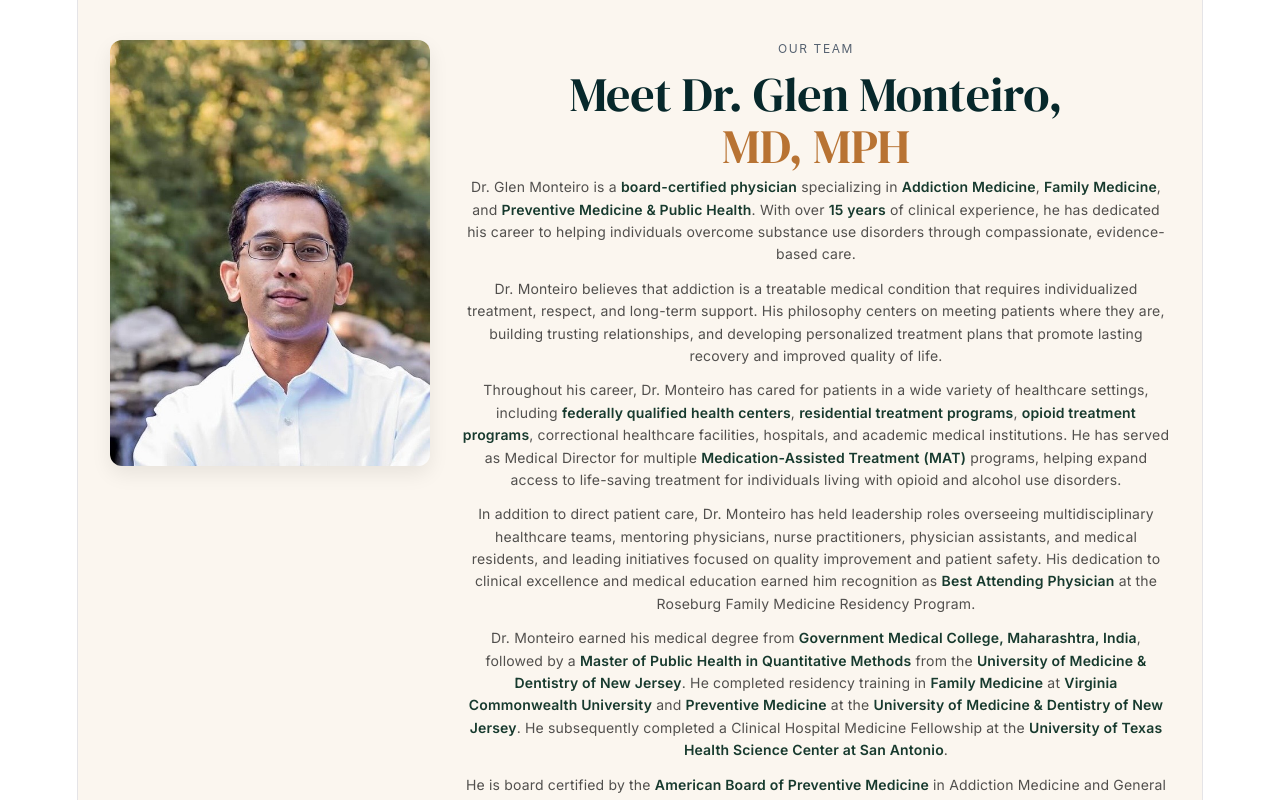
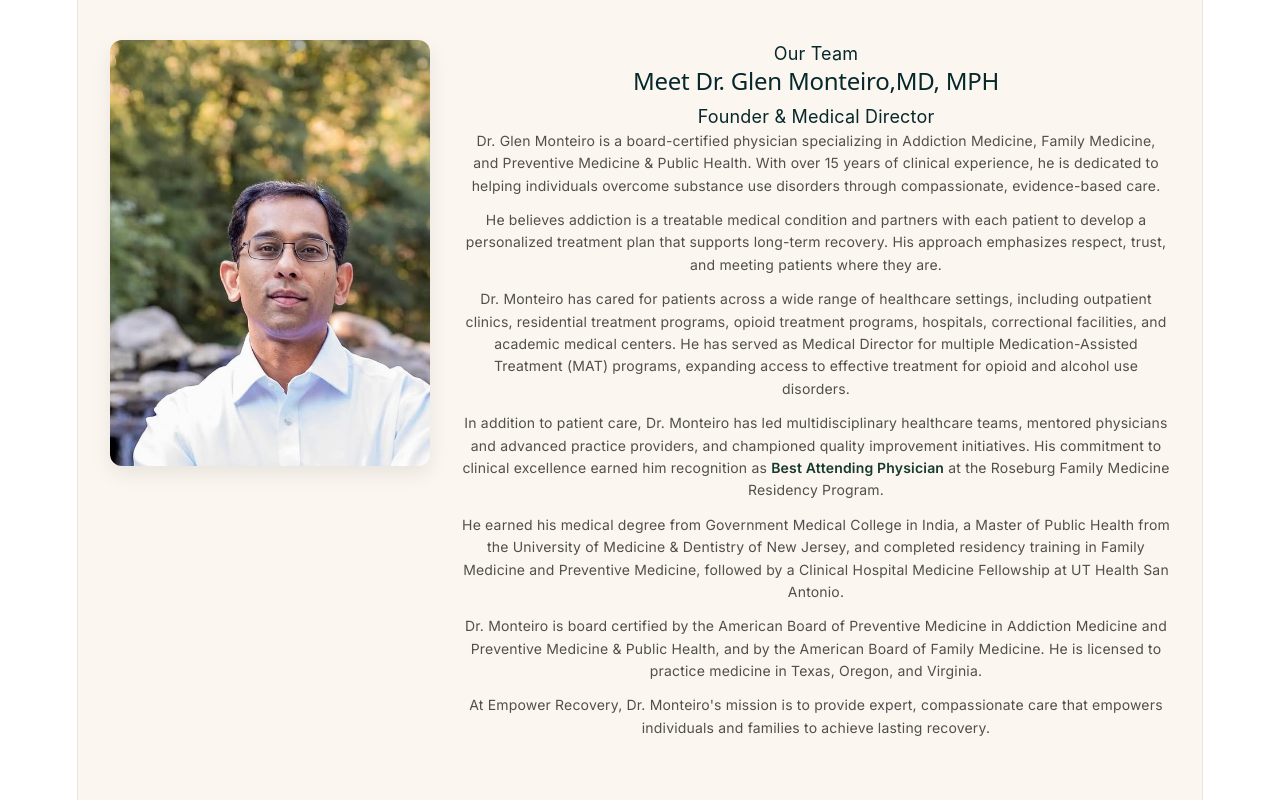
Before and after one commit to donnafaife/empower-recovery, a React (Vite) app: page / in a window 1280 px wide. Shown: the part 2680-3480 px from the top of the page. Built offline with nearby package versions, Linux system fonts and the light colour scheme.

Commit message:
Make changes

```diff
--- a/src/App.jsx
+++ b/src/App.jsx
@@ -163,30 +163,29 @@ function App() {
         <section id="team" className="team-section">
           <div className="container team-inner">
             <div className="team-photo" aria-hidden>
-              <img src={glenPhoto} alt="Dr. Glen Monteiro" />
+              <img className="aspect-[3/4] rounded-2xl object-cover object-top max-w-md" src={glenPhoto} alt="Dr. Glen Monteiro" />
             </div>
 
             <div className="team-bio">
-              <p className="team-eyebrow">Our Team</p>
-              <h2 className="team-name">Meet Dr. Glen Monteiro,<br /><span className="team-credentials">MD, MPH</span></h2>
+              <p className="team-label">Our Team</p>
+              <h2 className="team-heading">
+                <span className="team-heading-line">Meet Dr. Glen Monteiro,</span>
+                <span className="team-heading-line team-heading-accent">MD, MPH</span>
+              </h2>
+              <p className="team-subtitle">Founder &amp; Medical Director</p>
+              <p className="team-text">Dr. Glen Monteiro is a board-certified physician specializing in Addiction Medicine, Family Medicine, and Preventive Medicine &amp; Public Health. With over 15 years of clinical experience, he is dedicated to helping individuals overcome substance use disorders through compassionate, evidence-based care.</p>
 
+              <p className="team-text">He believes addiction is a treatable medical condition and partners with each patient to develop a personalized treatment plan that supports long-term recovery. His approach emphasizes respect, trust, and meeting patients where they are.</p>
 
+              <p className="team-text">Dr. Monteiro has cared for patients across a wide range of healthcare settings, including outpatient clinics, residential treatment programs, opioid treatment programs, hospitals, correctional facilities, and academic medical centers. He has served as Medical Director for multiple Medication-Assisted Treatment (MAT) programs, expanding access to effective treatment for opioid and alcohol use disorders.</p>
 
-              <p className="team-text">Dr. Glen Monteiro is a <strong>board-certified physician</strong> specializing in <strong>Addiction Medicine</strong>, <strong>Family Medicine</strong>, and <strong>Preventive Medicine &amp; Public Health</strong>. With over <strong>15 years</strong> of clinical experience, he has dedicated his career to helping individuals overcome substance use disorders through compassionate, evidence-based care.</p>
+              <p className="team-text">In addition to patient care, Dr. Monteiro has led multidisciplinary healthcare teams, mentored physicians and advanced practice providers, and championed quality improvement initiatives. His commitment to clinical excellence earned him recognition as <strong>Best Attending Physician</strong> at the Roseburg Family Medicine Residency Program.</p>
 
-              <p className="team-text">Dr. Monteiro believes that addiction is a treatable medical condition that requires individualized treatment, respect, and long-term support. His philosophy centers on meeting patients where they are, building trusting relationships, and developing personalized treatment plans that promote lasting recovery and improved quality of life.</p>
+              <p className="team-text">He earned his medical degree from Government Medical College in India, a Master of Public Health from the University of Medicine &amp; Dentistry of New Jersey, and completed residency training in Family Medicine and Preventive Medicine, followed by a Clinical Hospital Medicine Fellowship at UT Health San Antonio.</p>
 
-              <p className="team-text">Throughout his career, Dr. Monteiro has cared for patients in a wide variety of healthcare settings, including <strong>federally qualified health centers</strong>, <strong>residential treatment programs</strong>, <strong>opioid treatment programs</strong>, correctional healthcare facilities, hospitals, and academic medical institutions. He has served as Medical Director for multiple <strong>Medication-Assisted Treatment (MAT)</strong> programs, helping expand access to life-saving treatment for individuals living with opioid and alcohol use disorders.</p>
+              <p className="team-text">Dr. Monteiro is board certified by the American Board of Preventive Medicine in Addiction Medicine and Preventive Medicine &amp; Public Health, and by the American Board of Family Medicine. He is licensed to practice medicine in Texas, Oregon, and Virginia.</p>
 
-              <p className="team-text">In addition to direct patient care, Dr. Monteiro has held leadership roles overseeing multidisciplinary healthcare teams, mentoring physicians, nurse practitioners, physician assistants, and medical residents, and leading initiatives focused on quality improvement and patient safety. His dedication to clinical excellence and medical education earned him recognition as <strong>Best Attending Physician</strong> at the Roseburg Family Medicine Residency Program.</p>
-
-              <p className="team-text">Dr. Monteiro earned his medical degree from <strong>Government Medical College, Maharashtra, India</strong>, followed by a <strong>Master of Public Health in Quantitative Methods</strong> from the <strong>University of Medicine &amp; Dentistry of New Jersey</strong>. He completed residency training in <strong>Family Medicine</strong> at <strong>Virginia Commonwealth University</strong> and <strong>Preventive Medicine</strong> at the <strong>University of Medicine &amp; Dentistry of New Jersey</strong>. He subsequently completed a Clinical Hospital Medicine Fellowship at the <strong>University of Texas Health Science Center at San Antonio</strong>.</p>
-
-              <p className="team-text">He is board certified by the <strong>American Board of Preventive Medicine</strong> in Addiction Medicine and General Preventive Medicine &amp; Public Health, as well as by the <strong>American Board of Family Medicine</strong>. He is licensed to practice medicine in <strong>Texas</strong>, <strong>Oregon</strong>, and <strong>Virginia</strong>.</p>
-
-              <p className="team-text">Beyond clinical practice, Dr. Monteiro has contributed to medical research, published peer-reviewed articles, presented at national conferences, and participated in humanitarian medical missions and community service initiatives.</p>
-
-              <p className="team-closing">At Empower Recovery, Dr. Monteiro's mission is to provide every patient with expert medical care delivered with compassion, dignity, and hope, empowering individuals and families to achieve lasting recovery and healthier lives.</p>
+              <p className="team-text">At Empower Recovery, Dr. Monteiro's mission is to provide expert, compassionate care that empowers individuals and families to achieve lasting recovery.</p>
             </div>
           </div>
         </section>
```
